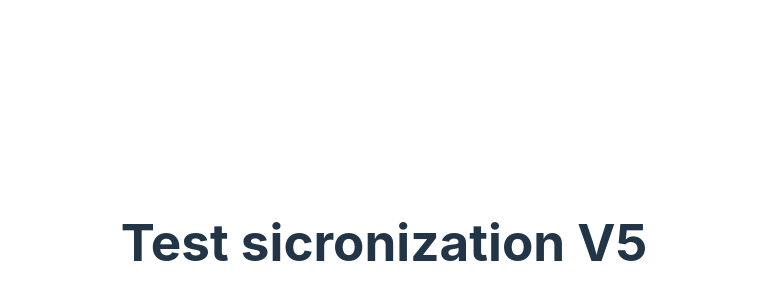
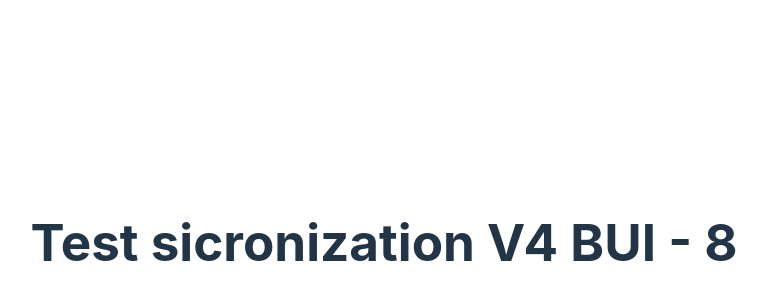
Before and after one commit to ARPDev-Desenvolvimento/init-react-vite-v4, a React (Vite) app: page / in a window 1280 px wide. Shown: the part 158-458 px from the top of the page, without its empty margins (256-1023 px from the left). Built offline with nearby package versions, Linux system fonts and the light colour scheme.

Commit message:
feature task-8

```diff
--- a/src/App.tsx
+++ b/src/App.tsx
@@ -3,7 +3,7 @@ import "./App.css";
 function App() {
   return (
     <>
-      <h1>Test sicronization V5</h1>
+      <h1>Test sicronization V4 BUI - 8</h1>
     </>
   );
 }
```
